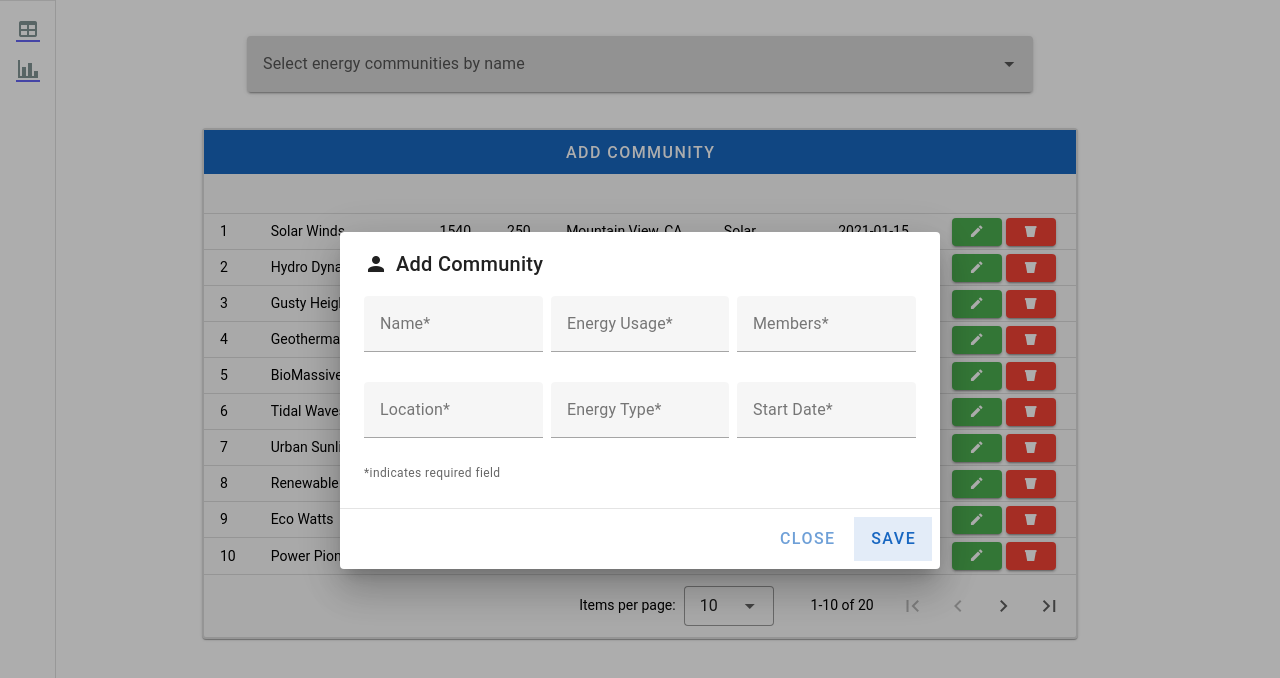
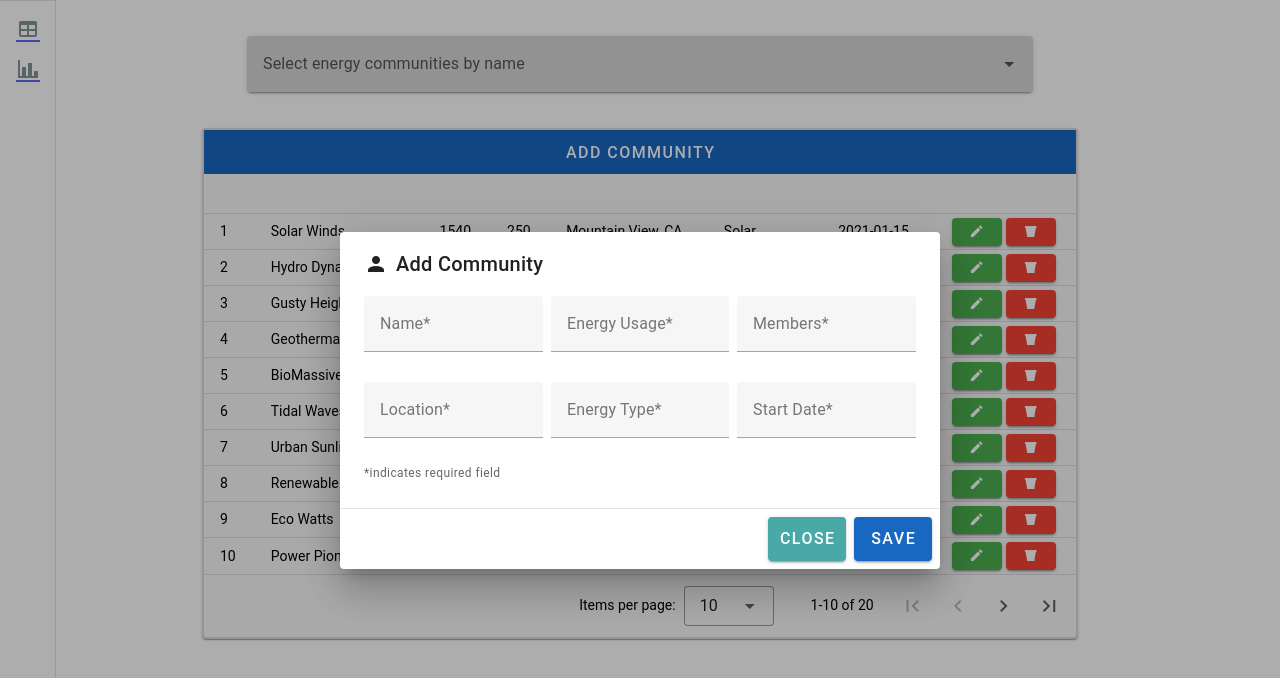
Before and after one commit to danish981/vue3-challenge-energy-communities, a Vue app: page / in a window 1280 px wide. Both pictures are taken after a click on the button "ADD COMMUNITY". Shown: the top 678 px of the page. Built offline with nearby package versions, Linux system fonts and the light colour scheme.

Commit message:
modal buttons beautified

```diff
--- a/src/components/EnergyCommunityTable.vue
+++ b/src/components/EnergyCommunityTable.vue
@@ -78,17 +78,17 @@
           </v-row>
 
           <small class="text-caption text-medium-emphasis">*indicates required field</small>
+
         </v-card-text>
 
         <v-divider></v-divider>
 
         <v-card-actions>
           <v-spacer></v-spacer>
+          <v-btn color="secondary rounded" variant="elevated" text="Close" @click="addoreditCommunityForm = false"></v-btn>
+          <v-btn color="primary rounded" variant="elevated" text="Save" @click="saveForm"></v-btn>
+        </v-card-actions>
 
-          <v-btn text="Close" variant="plain" @click="addoreditCommunityForm = false"></v-btn>
-
-          <v-btn color="primary" text="Save" variant="tonal" @click="saveForm"></v-btn>
-        </v-card-actions>
       </v-card>
     </v-dialog>
   </div>
```
